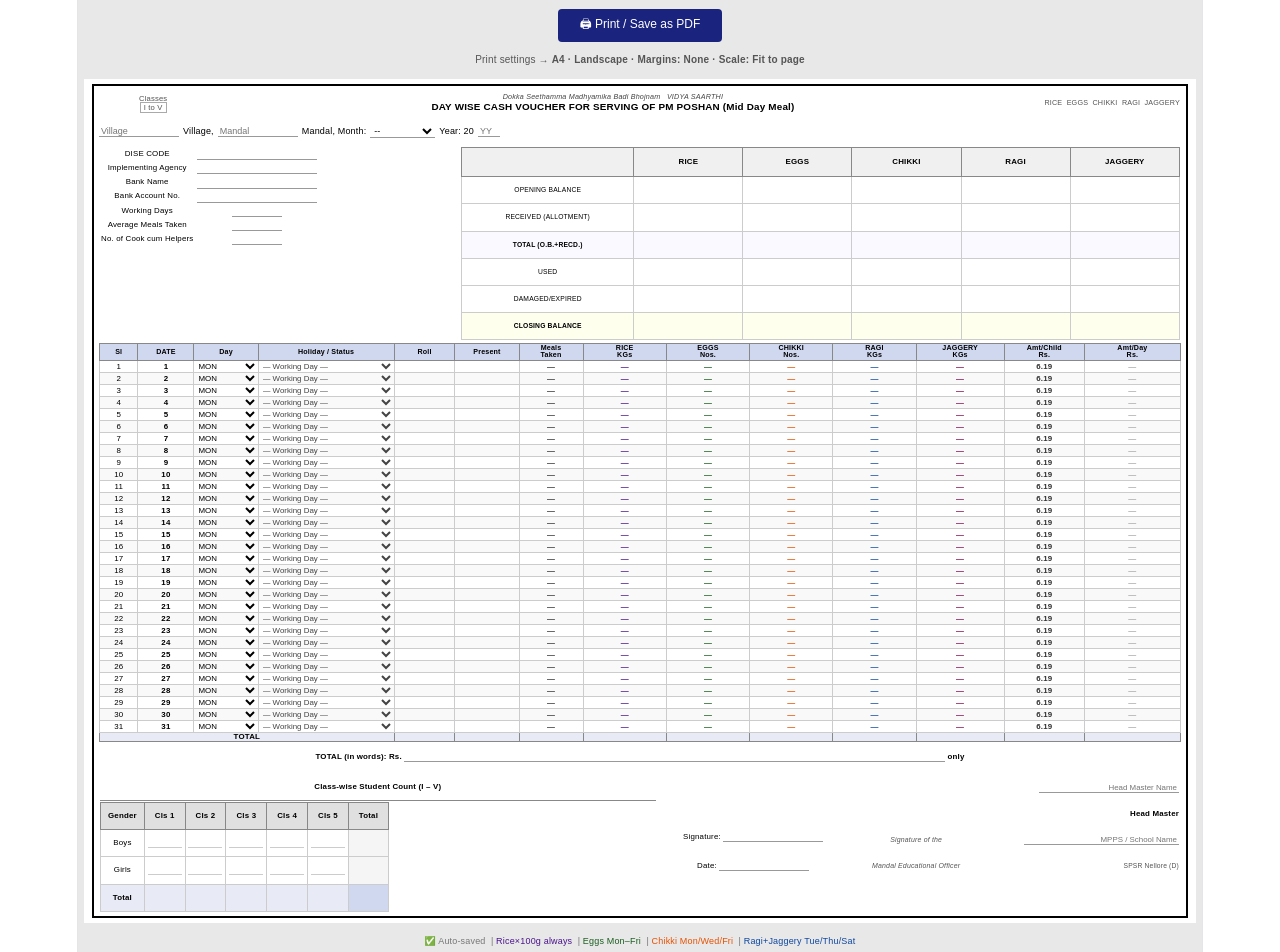
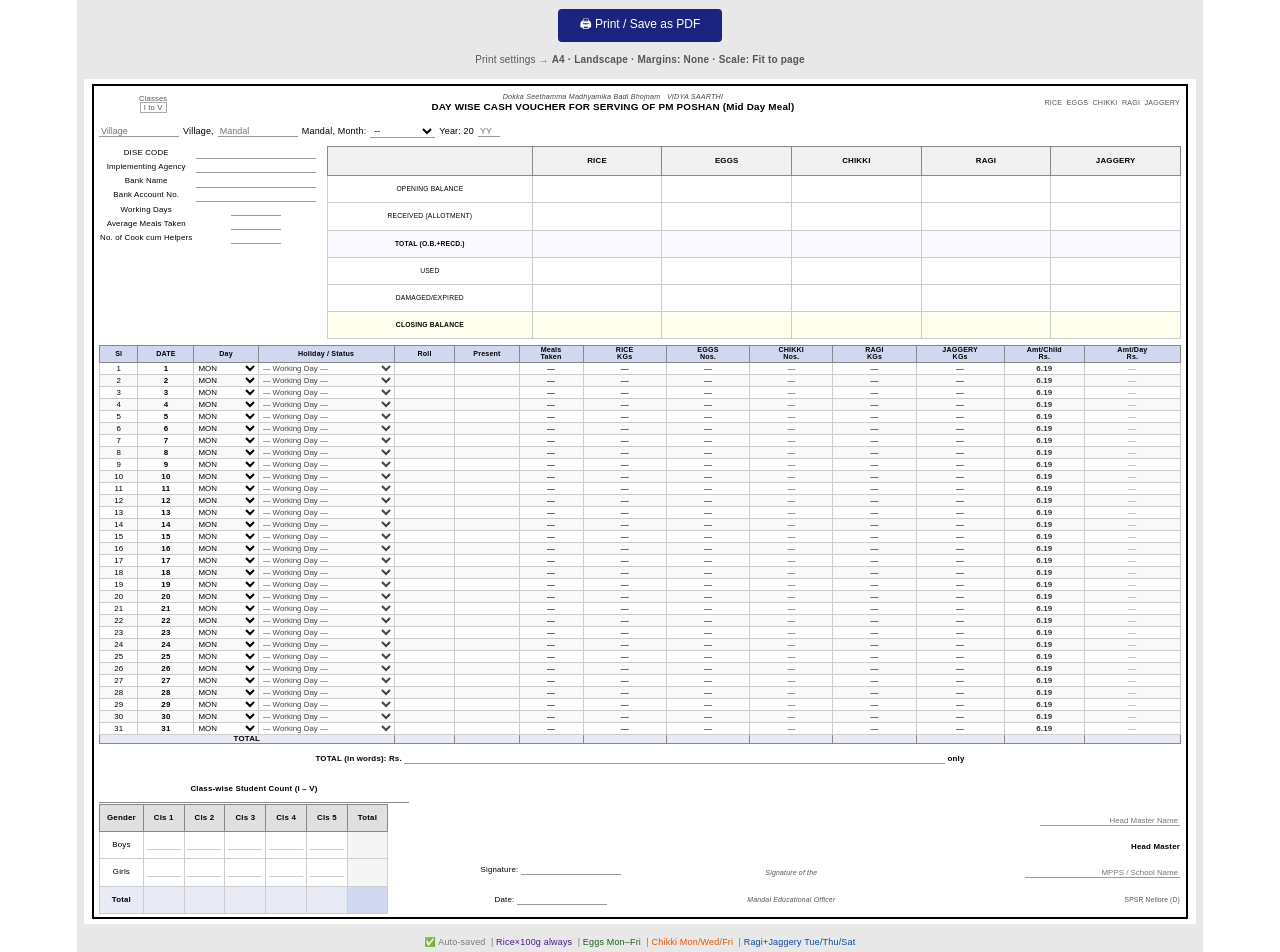
Before and after one commit to saikeerthi2504/Mid-Day-Meal, a React (Vite) app: page / in a window 1280 px wide. Shown: the top 952 px of the page. Built offline with nearby package versions, Linux system fonts and the light colour scheme.

Commit message:
updated project

```diff
--- a/src/App.jsx
+++ b/src/App.jsx
@@ -159,12 +159,12 @@ export default function App() {
 
   const AR = rows.filter(r => r.date);
   const apd = r => (!r.holiday_type && r.date) ? (parseFloat(r.meals_taken)||0)*6.19 : 0;
-  const tRice = AR.reduce((s,r)=>s+(parseFloat(r.rice_used)||0),0);
-  const tEggs = AR.reduce((s,r)=>s+(parseFloat(r.eggs_used)||0),0);
-  const tChikki = AR.reduce((s,r)=>s+(parseFloat(r.chikki_used)||0),0);
-  const tRagi = AR.reduce((s,r)=>s+(parseFloat(r.ragi_used)||0),0);
+  const tRice    = AR.reduce((s,r)=>s+(parseFloat(r.rice_used)||0),0);
+  const tEggs    = AR.reduce((s,r)=>s+(parseFloat(r.eggs_used)||0),0);
+  const tChikki  = AR.reduce((s,r)=>s+(parseFloat(r.chikki_used)||0),0);
+  const tRagi    = AR.reduce((s,r)=>s+(parseFloat(r.ragi_used)||0),0);
   const tJaggery = AR.reduce((s,r)=>s+(parseFloat(r.jaggery_used)||0),0);
-  const tAmt = AR.reduce((s,r)=>s+apd(r),0);
+  const tAmt     = AR.reduce((s,r)=>s+apd(r),0);
 
   const bv = (item, suffix) => {
     const o=parseFloat(hdr[item+"_open"])||0, rv=parseFloat(hdr[item+"_recv"])||0, u=parseFloat(hdr[item+"_used_tot"])||0;
@@ -173,21 +173,54 @@ export default function App() {
     return hdr[item+"_"+suffix]||"";
   };
 
-  const bT = [1,2,3,4,5].reduce((s,c)=>s+(parseFloat(ftr[`boys_cls${c}`])||0),0);
-  const gT = [1,2,3,4,5].reduce((s,c)=>s+(parseFloat(ftr[`girls_cls${c}`])||0),0);
+  const bT  = [1,2,3,4,5].reduce((s,c)=>s+(parseFloat(ftr[`boys_cls${c}`])||0),0);
+  const gT  = [1,2,3,4,5].reduce((s,c)=>s+(parseFloat(ftr[`girls_cls${c}`])||0),0);
   const grd = bT+gT;
-  const ml = hdr.month ? MONTH_NAMES[parseInt(hdr.month)-1] : "";
+  const ml  = hdr.month ? MONTH_NAMES[parseInt(hdr.month)-1] : "";
 
-  // Row height for daily table (px) — very tight
   const RH = 11;
 
   return (
     <div style={{ fontFamily:"Arial, sans-serif", background:"#e8e8e8", padding:"6px" }}>
 
       <style>{`
-        * { box-sizing:border-box; }
-        table { border-collapse:collapse; }
+        * { box-sizing: border-box; }
+        table { border-collapse: collapse; }
         .pbtn { padding:6px 22px; background:#1a237e; color:#fff; border:none; cursor:pointer; font-size:12px; border-radius:4px; margin:3px; }
+
+        /* ── Responsive scroll wrappers ── */
+        .scroll-x {
+          overflow-x: auto;
+          -webkit-overflow-scrolling: touch;
+        }
+
+        /* ── Mobile layout ── */
+        .info-balance-wrap {
+          display: flex;
+          gap: 8px;
+          margin-bottom: 6px;
+          flex-wrap: wrap;
+        }
+        .info-panel   { flex: 0 0 220px; min-width: 0; }
+        .balance-panel { flex: 1; min-width: 260px; }
+
+        .bottom-wrap {
+          display: flex;
+          gap: 8px;
+          margin-top: 4px;
+          flex-wrap: wrap;
+        }
+        .classwise-panel { flex: 0 0 310px; min-width: 0; }
+        .sig-panel       { flex: 1; min-width: 200px; }
+
+        @media (max-width: 600px) {
+          .info-panel    { flex: 0 0 100%; }
+          .balance-panel { flex: 0 0 100%; }
+          .classwise-panel { flex: 0 0 100%; }
+          .sig-panel     { flex: 0 0 100%; }
+          .title-side    { display: none; }
+          #pg            { font-size: 8px; }
+        }
 
         /* ─── PRINT ─── */
         @media print {
@@ -196,21 +229,26 @@ export default function App() {
 
           @page { size:A4 landscape; margin:0; }
 
-          /* The entire form is placed inside a fixed 277mm × 190mm box
-             then scaled so it always fits on exactly 1 page */
           #pg {
             position:fixed!important;
             top:0!important; left:0!important;
-            /* 277mm wide at 96dpi ≈ 1047px — we lay out at 1040px then scale to fill */
             width:1047px!important;
-            height:742px!important;          /* 196mm */
+            height:742px!important;
             overflow:hidden!important;
             transform-origin:top left!important;
-            transform:scale(1.0)!important;  /* browser auto-scales to page */
+            transform:scale(1.0)!important;
             background:#fff!important;
             padding:4px 6px!important;
             font-size:7.6px!important;
           }
+          .scroll-x { overflow: visible !important; }
+          .info-balance-wrap { flex-wrap: nowrap !important; }
+          .bottom-wrap       { flex-wrap: nowrap !important; }
+          .info-panel        { flex: 0 0 220px !important; }
+          .balance-panel     { flex: 1 !important; }
+          .classwise-panel   { flex: 0 0 310px !important; }
+          .sig-panel         { flex: 1 !important; }
+          .title-side        { display: table-cell !important; }
         }
       `}</style>
 
@@ -222,22 +260,19 @@ export default function App() {
         </div>
       </div>
 
-      {/* ══════════════════════════════════════════════════════
-          #pg  —  this entire div is what prints on ONE page
-      ══════════════════════════════════════════════════════ */}
       <div id="pg" style={{ background:"#fff", fontSize:9, padding:"5px 8px", width:"100%", color:"#000" }}>
         <div style={{ border:"2px solid #000", padding:"3px 5px" }}>
 
           {/* ── Title row ── */}
           <table style={{ width:"100%", marginBottom:1 }}><tbody><tr>
-            <td style={{ width:"10%", fontSize:"0.85em", color:"#555", lineHeight:1.2 }}>
+            <td className="title-side" style={{ width:"10%", fontSize:"0.85em", color:"#555", lineHeight:1.2 }}>
               Classes<br/><span style={{ border:"1px solid #aaa", padding:"0 3px" }}>I to V</span>
             </td>
             <td style={{ textAlign:"center", lineHeight:1.3 }}>
               <div style={{ fontSize:"0.8em", fontStyle:"italic", color:"#444" }}>Dokka Seethamma Madhyamika Badi Bhojnam &nbsp; VIDYA SAARTHI</div>
               <div style={{ fontWeight:"bold", fontSize:"1.1em" }}>DAY WISE CASH VOUCHER FOR SERVING OF PM POSHAN (Mid Day Meal)</div>
             </td>
-            <td style={{ width:"15%", textAlign:"right", fontSize:"0.8em", color:"#555" }}>RICE &nbsp;EGGS &nbsp;CHIKKI &nbsp;RAGI &nbsp;JAGGERY</td>
+            <td className="title-side" style={{ width:"15%", textAlign:"right", fontSize:"0.8em", color:"#555" }}>RICE &nbsp;EGGS &nbsp;CHIKKI &nbsp;RAGI &nbsp;JAGGERY</td>
           </tr></tbody></table>
 
           {/* ── Village/Month/Year ── */}
@@ -255,9 +290,9 @@ export default function App() {
             {hdr.month&&hdr.year&&<span style={{ color:"#1a237e", fontWeight:"bold" }}>({ml} 20{hdr.year})</span>}
           </div>
 
-          {/* ── Info + Balance table ── */}
-          <table style={{ width:"100%", marginBottom:2 }}><tbody><tr valign="top">
-            <td style={{ width:"33%" }}>
+          {/* ── Info + Balance ── */}
+          <div className="info-balance-wrap">
+            <div className="info-panel">
               <table><tbody>
                 {INFO_FIELDS.map(([lbl,key,w])=>(
                   <tr key={key} style={{ lineHeight:"1.35" }}>
@@ -266,9 +301,10 @@ export default function App() {
                   </tr>
                 ))}
               </tbody></table>
-            </td>
-            <td style={{ width:"67%", paddingLeft:5 }}>
-              <table style={{ width:"100%", border:"1px solid #888", fontSize:"0.88em" }}>
+            </div>
+            <div className="balance-panel">
+              <div className="scroll-x">
+                <table style={{ width:"100%", border:"1px solid #888", fontSize:"0.88em", minWidth:320 }}>
                   <thead>
                     <tr style={{ background:"#f0f0f0" }}>
                       <th style={{ border:"1px solid #888", padding:"0 4px", width:"24%", textAlign:"left" }}></th>
@@ -296,11 +332,13 @@ export default function App() {
                     })}
                   </tbody>
                 </table>
-            </td>
-          </tr></tbody></table>
+              </div>
+            </div>
+          </div>
 
-          {/* ── Daily table ── */}
-          <table style={{ tableLayout:"fixed", width:"100%", border:"1px solid #000", fontSize:"0.88em", lineHeight:"1" }}>
+          {/* ── Daily table (horizontally scrollable on mobile) ── */}
+          <div className="scroll-x">
+            <table style={{ tableLayout:"fixed", width:"100%", border:"1px solid #000", fontSize:"0.88em", lineHeight:"1", minWidth:680 }}>
               <colgroup>
                 <col style={{ width:"2.4%" }}/><col style={{ width:"3.5%" }}/><col style={{ width:"4%" }}/>
                 <col style={{ width:"8.5%" }}/><col style={{ width:"3.8%" }}/><col style={{ width:"4%" }}/>
@@ -377,6 +415,7 @@ export default function App() {
                 </tr>
               </tbody>
             </table>
+          </div>
 
           {/* ── Total in words ── */}
           <div style={{ marginTop:2, fontSize:"0.88em" }}>
@@ -385,13 +424,14 @@ export default function App() {
               style={{ ...pi, width:"50%" }}/><strong>&nbsp;only</strong>
           </div>
 
-          {/* ── Bottom: Class-wise  |  Signatures  (side by side) ── */}
-          <table style={{ width:"100%", marginTop:3 }}><tbody><tr valign="top">
+          {/* ── Bottom: Class-wise | Signatures ── */}
+          <div className="bottom-wrap">
 
             {/* Class-wise */}
-            <td style={{ width:"52%", paddingRight:6 }}>
+            <div className="classwise-panel">
               <div style={{ fontWeight:"bold", fontSize:"0.88em", borderBottom:"1px solid #888", marginBottom:1 }}>Class-wise Student Count (I – V)</div>
-              <table style={{ fontSize:"0.88em" }}>
+              <div className="scroll-x">
+                <table style={{ fontSize:"0.88em", minWidth:260 }}>
                   <thead>
                     <tr style={{ background:"#e0e0e0" }}>
                       <th style={{ border:"1px solid #888", padding:"0 7px" }}>Gender</th>
@@ -424,10 +464,11 @@ export default function App() {
                     </tr>
                   </tbody>
                 </table>
-            </td>
+              </div>
+            </div>
 
             {/* Signatures */}
-            <td style={{ width:"48%", fontSize:"0.88em" }}>
+            <div className="sig-panel" style={{ fontSize:"0.88em" }}>
               <table style={{ width:"100%", height:"100%" }}><tbody><tr valign="bottom">
                 <td style={{ width:"35%" }}>
                   <div>Signature:&nbsp;<input value={ftr.sign_name} onChange={e=>setF("sign_name",e.target.value)} style={{ ...pi, width:100 }}/></div>
@@ -443,9 +484,9 @@ export default function App() {
                   <div style={{ fontSize:"0.85em", color:"#555" }}>SPSR Nellore (D)</div>
                 </td>
               </tr></tbody></table>
-            </td>
+            </div>
 
-          </tr></tbody></table>
+          </div>
 
         </div>
       </div>
```
Lines whose indentation alone changed are shown as unchanged.
